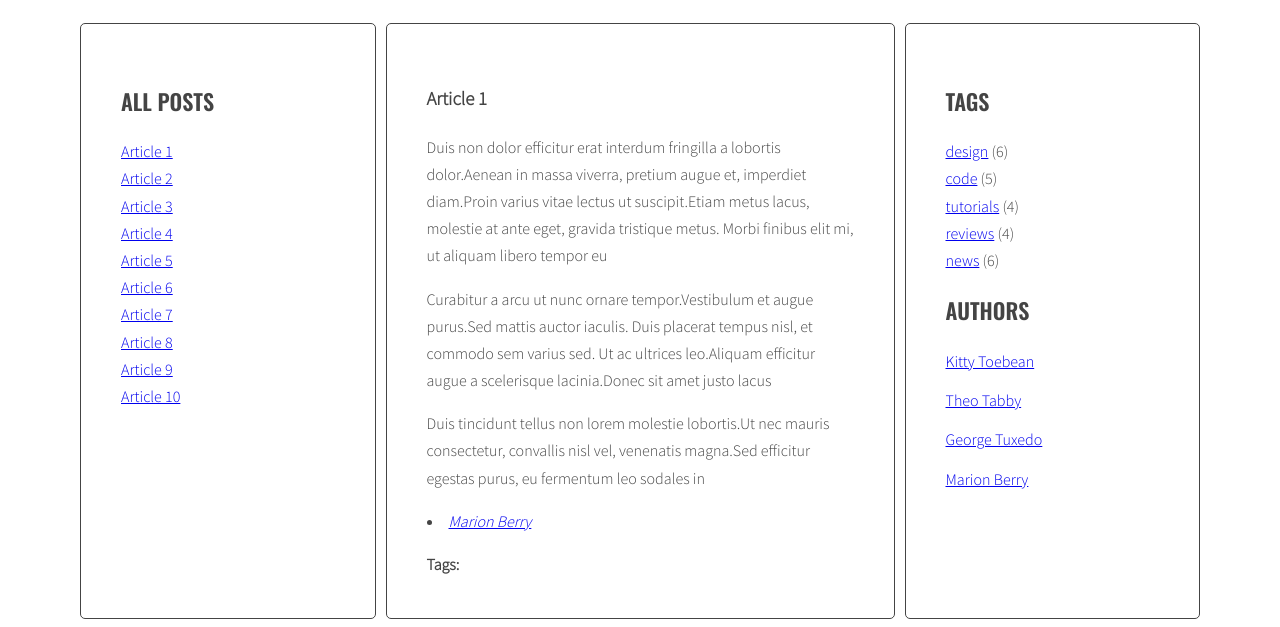
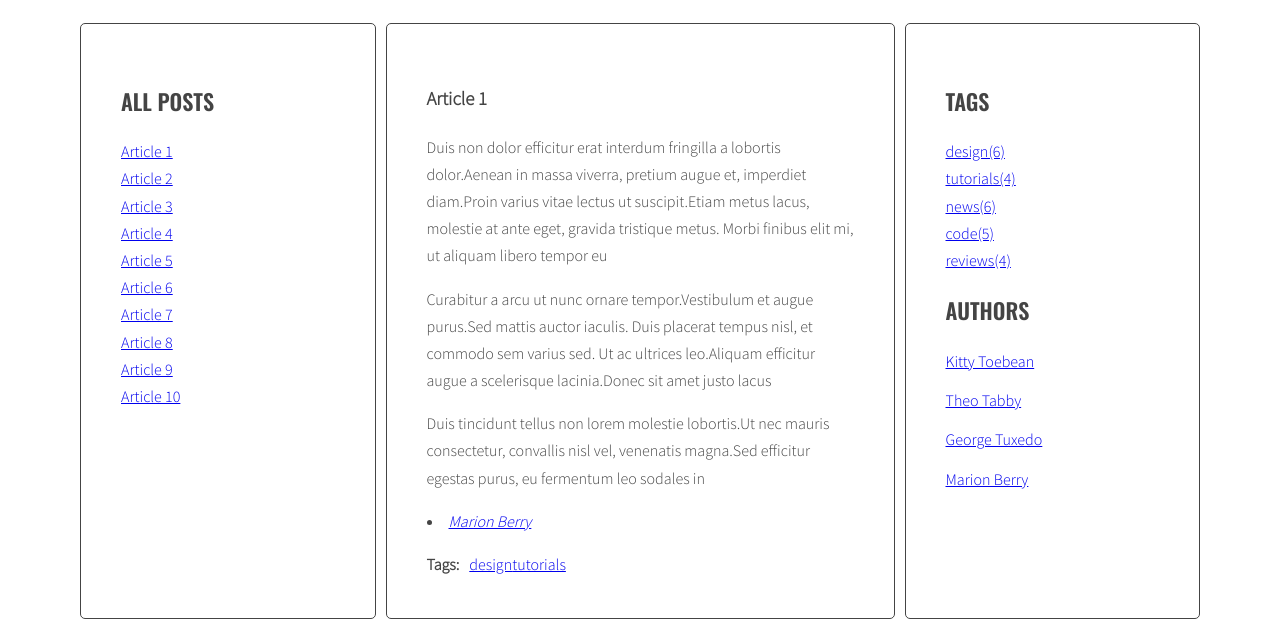
Before and after one commit to adam-ciolek/javascript-blog, a website: page index.html in a window 1280 px wide. Shown: the part 220-847 px from the top of the page. Drawn offline with nearby package versions, Linux system fonts and the light colour scheme.

Commit message:
Add tags and name author to article

```diff
--- a/index.html
+++ b/index.html
@@ -162,11 +162,6 @@
                 <aside class="sidebar">
                     <h2 class="section-title">Tags</h2>
                     <ul class="list tags">
-                        <li><a href="#">design</a> <span>(6)</span></li>
-                        <li><a href="#">code</a> <span>(5)</span></li>
-                        <li><a href="#">tutorials</a> <span>(4)</span></li>
-                        <li><a href="#">reviews</a> <span>(4)</span></li>
-                        <li><a href="#">news</a> <span>(6)</span></li>
                     </ul>
                     <h2 class="section-title">Authors</h2>
                     <ul class="list authors">
--- a/js/script.js
+++ b/js/script.js
@@ -84,6 +84,8 @@ function generateTitleLinks(customSelector = ''){
 generateTitleLinks();
 
 function generateTags(){
+  /* [NEW] create a new variable allTags with an empty object */
+  let allTags = {};
   /* find all articles */
   const articles = document.querySelectorAll(optArticleSelector);
   console.log(articles);
@@ -104,18 +106,39 @@ function generateTags(){
     for( let tag of articleTagsArray){
       console.log(tag);
       /* generate HTML of the link */
-      const linkHTML = '<li><a href="#' + tag + '"></a></li>';
+      const linkHTML = '<li><a href="#' + tag + '"><span>'+ tag +'</span></a></li>';
       console.log(linkHTML);
       /* add generated code to html variable */
-      html = html + linkHTML;
+      html += linkHTML;
+      console.log(html);
+      /* [NEW] check if this link is NOT already in allTags */
+      if(!allTags.hasOwnProperty(tag)){
+        /* [NEW] add generated code to allTags object */
+        allTags[tag] = 1;
+      }else {
+        allTags[tag]++;
+      }
     }
     /* END LOOP: for each tag */
     /* insert HTML of all the links into the tags wrapper */
-    wrapperTags.innerHTML = html;
+    wrapperTags.innerHTML =  html;
   }
-  /* END LOOP: for every article: */
+  /*[New] create variable for all links HTML code */
+  const tagList = document.querySelector('.tags');
+  let allTagsHTML = '';
+  /*[New] Start loop: for each tag in all tags */
+  for(let tag in allTags){
+    /*[New] generate code of a link and add it to allTagsHTML*/
+    allTagsHTML += '<li><a href="#' + tag + '"><span>' + tag + '(' + allTags[tag] + ')</span></a></li> ';
+  }
+  /*[New] End loop: for each tag in allTags: */
+
+  /*[New] add html from allTagsHTML to tagList */
+  tagList.innerHTML = allTagsHTML;
 
 }
+/* END LOOP: for every article: */
+
 generateTags();
 
 
@@ -155,9 +178,11 @@ function tagClickHandler(event){
 
 }
 
+
 function addClickListenersToTags(){
   /* find all links to tags */
   const linksTags = document.querySelectorAll('a[href^="#tag-"]');
+  console.log(linksTags);
   /* START LOOP: for each link */
   for(let linkTag of linksTags){
     /* add tagClickHandler as event listener for that link */
@@ -183,8 +208,8 @@ function generateAuthors(){
     // get tags from author-tags attribute
     const authorTags = authorList.getAttribute('data-author');
     console.log(authorTags);
-
-    const link = '<li><a href="#' + authorTags + '"><span>' + authorTags + '</span></a></li>';
+    /* generate HTML of the link */
+    const link = '<li><a href="#' + authorTags + '"><span>'+ authorTags +'</span></a></li>';
     console.log(link);
 
     wrapperTag.innerHTML = link;
@@ -205,10 +230,10 @@ function authorClickHandler(event){
   const href = clickedElement.getAttribute('href');
   console.log(href);
   /* make a new constant "tag" and extract tag from the "href" constant */
-  const tag = href.replace('#author', '');
+  const tag = href.replace('#tag-', '');
   console.log(tag);
   /* find all tag links with class active */
-  const tagLinks = document.querySelectorAll('a.active[href^="#author-"]');
+  const tagLinks = document.querySelectorAll('a.active[href^="#tag-"]');
   console.log(tagLinks);
   /* START LOOP: for each active tag link */
   for(let tagLink of tagLinks){
@@ -218,7 +243,7 @@ function authorClickHandler(event){
   /* END LOOP: for each active tag link */
 
   /* find all tag links with "href" attribute equal to the "href" constant */
-  const tagLinksHref =  document.querySelectorAll('a[author="' + href + '"]');
+  const tagLinksHref =  document.querySelectorAll('a[href="' + href + '"]');
   /* START LOOP: for each found tag link */
   for(let tagLinkHref of tagLinksHref){
     /* add class active */
@@ -227,4 +252,18 @@ function authorClickHandler(event){
   /* END LOOP: for each found tag link */
   /* execute function "generateTitleLinks" with article selector as argument */
   generateTitleLinks('[data-tags="' + tag + '"]');
+
 }
+
+function addClickListenersToAuthors(){
+  /* find all links to tags */
+  const linksTags = document.querySelectorAll('a[href^="#tag-"]');
+  /* START LOOP: for each link */
+  for(let linkTag of linksTags){
+    /* add tagClickHandler as event listener for that link */
+    linkTag.addEventListener('click' , authorClickHandler);
+  }
+  /* END LOOP: for each link */
+
+}
+addClickListenersToAuthors();
```
